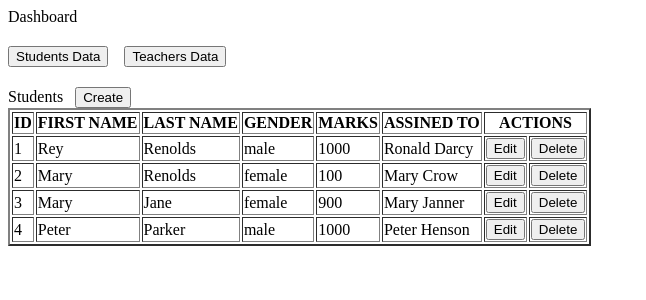
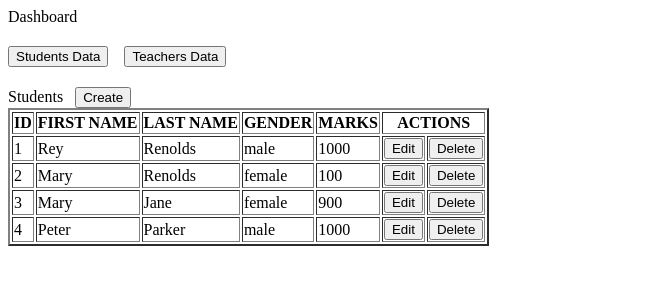
Before and after one commit to DevalapalleJaswanth/classroomTask-6, a React (Create React App) app: page / in a window 1280 px wide. Shown: the top 300 px of the page, without its empty margins (0-646 px from the left). Built offline with nearby package versions, Linux system fonts and the light colour scheme.

Commit message:
2 files modified

```diff
--- a/src/App.js
+++ b/src/App.js
@@ -12,7 +12,6 @@ export default function App() {
     'last name',
     'gender',
     'marks',
-    'assined to',
   ]);
   const [teacherLabels, setTeacherLabels] = useState([
     'id',
@@ -60,14 +59,6 @@ export default function App() {
       lastName: 'Renolds',
       gender: 'male',
       marks: '1000',
-      assignedTo:
-        teachers[0] &&
-        teachers[0].firstName &&
-        teachers[0].lastName &&
-        teachers[0].firstName == 'Ronald' &&
-        teachers[0].lastName == 'Darcy'
-          ? 'Ronald Darcy'
-          : 'none',
     },
     {
       id: 2,
@@ -75,14 +66,6 @@ export default function App() {
       lastName: 'Renolds',
       gender: 'female',
       marks: '100',
-      assignedTo:
-        teachers[1] &&
-        teachers[1].firstName &&
-        teachers[1].lastName &&
-        teachers[1].firstName == 'Mary' &&
-        teachers[1].lastName == 'Crow'
-          ? 'Mary Crow'
-          : 'none',
     },
     {
       id: 3,
@@ -90,14 +73,6 @@ export default function App() {
       lastName: 'Jane',
       gender: 'female',
       marks: '900',
-      assignedTo:
-        teachers[2] &&
-        teachers[2].firstName &&
-        teachers[2].lastName &&
-        teachers[2].firstName == 'Mary' &&
-        teachers[2].lastName == 'Janner'
-          ? 'Mary Janner'
-          : 'none',
     },
     {
       id: 4,
@@ -105,14 +80,6 @@ export default function App() {
       lastName: 'Parker',
       gender: 'male',
       marks: '1000',
-      assignedTo:
-        teachers[3] &&
-        teachers[3].firstName &&
-        teachers[3].lastName &&
-        teachers[3].firstName == 'Peter' &&
-        teachers[3].lastName == 'Henson'
-          ? 'Peter Henson'
-          : 'none',
     },
   ]);
 
--- a/src/Components/Form.js
+++ b/src/Components/Form.js
@@ -11,7 +11,7 @@ export default function Form() {
   const [presentData, setPresentData] = useState(data && [...data]);
   const [state, setState] = useState({});
   const [errors, setErrors] = useState({});
-  console.log(location, obj, keys, state);
+  //console.log(location, obj, keys, state);
   useEffect(() => {
     let tempstate = {};
     let temperror = {};
```
